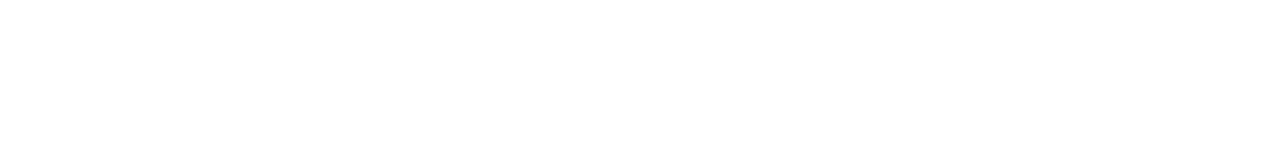
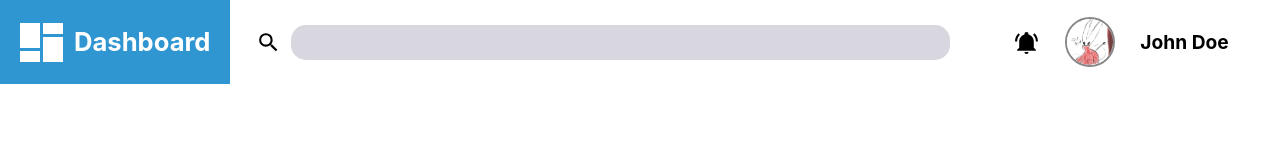
Before and after one commit to Lemuller04/odin-admin-dashboard, a plain HTML site: page index.html in a window 1280 px wide. Drawn offline with Linux system fonts and the light colour scheme; a web font is replaced by a local one.

Commit message:
feat: add page header

```diff
--- a/index.html
+++ b/index.html
@@ -9,7 +9,27 @@
 </head>
 
 <body>
-
+    <header>
+        <div class="logo-container">
+            <div class="logo-piece1"></div>
+            <div class="logo-piece2"></div>
+            <div class="logo-piece3"></div>
+            <div class="logo-piece4"></div>
+            <p>Dashboard</p>
+        </div>
+        <div class="tool-bar">
+            <label for="search">
+                <img src="images/icons/magnify.svg" alt="magnifying glass icon for search bar" width="25px"
+                    height="25px">
+            </label>
+            <input type="search" name="search" id="search">
+            <div>
+                <img src="images/icons/bell-ring.svg" width="25px" height="25px" alt="Bell icon for notifications">
+            </div>
+            <img src="images/hornet.png" alt="User profile picture" width="50px" height="50px">
+            <p class="header-user-name">John Doe</p>
+        </div>
+    </header>
 </body>
 
 </html>
--- a/styles.css
+++ b/styles.css
@@ -15,3 +15,87 @@ body {
     line-height: 1.5;
     font-family: inter;
 }
+
+header {
+    display: grid;
+    grid-template-columns: 1fr 6fr;
+}
+
+.logo-container {
+    background-color: #2F96D1;
+    color: #fff;
+    padding: 20px;
+
+    display: grid;
+    grid-template: repeat(3, 25%) / repeat(2, 20px) auto;
+    gap: 3px;
+
+    align-content: center;
+}
+
+.logo-container div {
+    background-color: #fff;
+}
+
+.logo-container p {
+    font-weight: 700;
+    padding-left: 8px;
+    font-size: 1.6rem;
+}
+
+.logo-piece1 {
+    grid-area: 1 / 1 / 3 / 1;
+}
+
+.logo-piece2 {
+    grid-area: 1 / 2 / 2 / 3;
+}
+
+.logo-piece3 {
+    grid-area: 3 / 1 / 4 / 2;
+}
+
+.logo-piece4 {
+    grid-area: 2 / 2 / 4 / 3;
+}
+
+.tool-bar {
+    display: grid;
+    grid-template-columns: auto 1fr auto auto auto;
+    align-content: center;
+}
+
+.tool-bar * {
+    display: flex;
+    align-items: center;
+    justify-content: center;
+}
+
+.tool-bar label {
+    padding: 0 .8vw 0 2vw;
+}
+
+.tool-bar input {
+    border: none;
+    background-color: #D8D6DF;
+    border-radius: 15px;
+    height: 35px;
+    align-self: center;
+    padding: 0 15px;
+    font-size: 1rem;
+}
+
+.tool-bar>div {
+    padding: 0 2vw 0 5vw;
+}
+
+.tool-bar>img {
+    border-radius: 50%;
+    border: 2px solid #888;
+}
+
+.header-user-name {
+    font-weight: 700;
+    padding: 0 4vw 0 2vw;
+    font-size: 1.2rem;
+}
```
